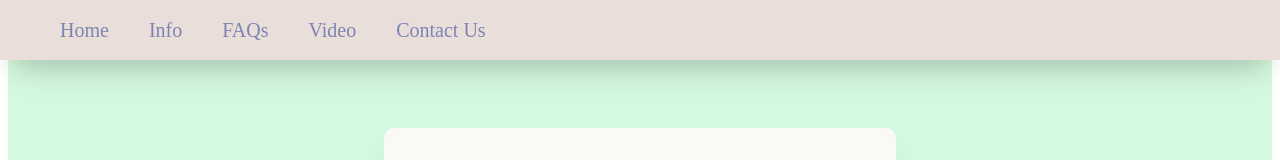
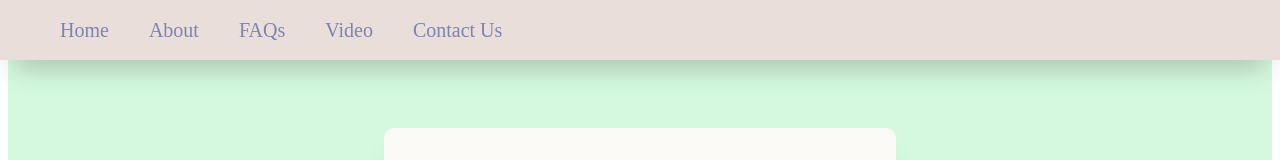
Before and after one commit to IMakeDiscordBots/shshacks2023, a SvelteKit app in the folder healthyRecipe/: page / in a window 1280 px wide. Shown: the top 160 px of the page. Built offline with nearby package versions, Linux system fonts and the light colour scheme; a web font is replaced by a local one.

Commit message:
change header value of "info" to "about"

```diff
--- a/healthyRecipe/src/components/header.svelte
+++ b/healthyRecipe/src/components/header.svelte
@@ -2,7 +2,7 @@
     <nav class = "navbar">
         <ul class = "nav-items">
             <li class = "nav-item"><a href = "/">Home</a></li>
-            <li class = "nav-item"><a href = "/info">Info</a></li>
+            <li class = "nav-item"><a href = "/info">About</a></li>
             <li class = "nav-item"><a href = "/FAQs">FAQs</a></li>
             <li class = "nav-item"><a href = "/VideoP">Video</a></li>
             <li class = "nav-item"><a href = "/Contact">Contact Us</a></li>
```
